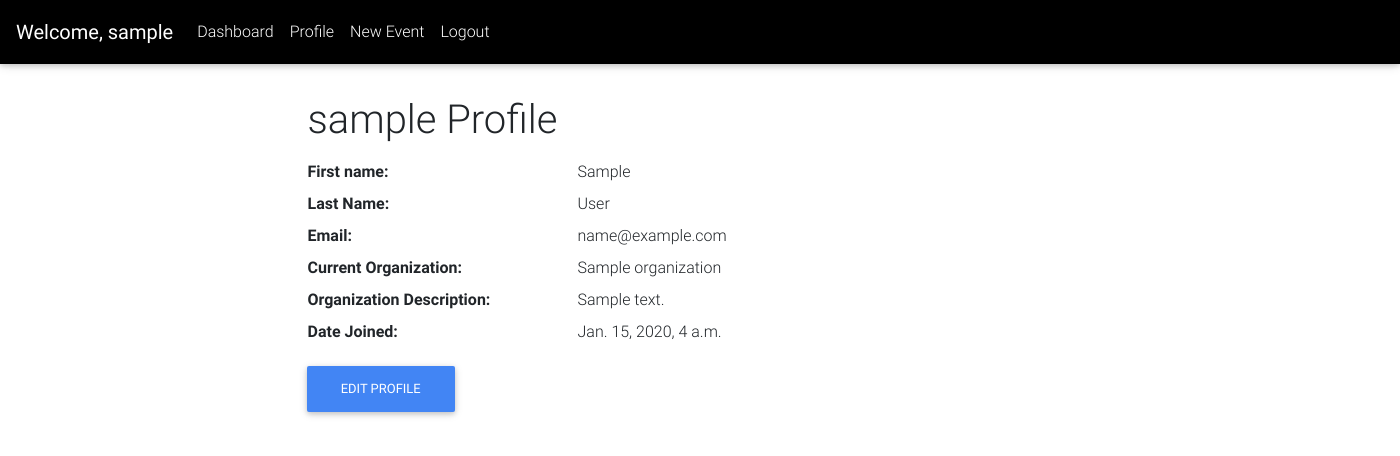
After one commit to Nolan-Little/inStep, a Django app: page /profile in a window 1400 px wide. The commit adds this page. Shown: the top 456 px of the page. Run offline with Django 3.2, Linux system fonts and the light colour scheme; a user stored in the database is signed in; tables that the repository leaves empty hold one stand-in row (values such as "Sample post"); some libraries are stand-ins or nearby versions.

Commit message:
read profile

```diff
--- a/volunteer/templates/index.html
+++ b/volunteer/templates/index.html
@@ -36,7 +36,7 @@
                             <a class="nav-link" href="/dashboard">Dashboard</a>
                         </li>
                         <li class="nav-item">
-                            <a class="nav-link" href="#">Profile</a>
+                            <a class="nav-link" href="{% url 'volunteer:profile' %}">Profile</a>
                         </li>
                         <li class="nav-item">
                             <a class="nav-link" href="/new_event_template">New Event</a>
--- /dev/null
+++ b/volunteer/templates/profile/profile.html
@@ -0,0 +1,25 @@
+{% extends 'index.html' %}
+{% load static %}
+
+{% block content %}
+  <div class="container mt-5 row">
+      <dl class="row offset-md-3 col-sm-12">
+        <h1 class=" pt-5 pb-2 col-12">{{user.username}} Profile</h1>
+          <dt class="col-sm-3">First name:</dt>
+          <dd class="col-md-9">{{user.first_name}}</dd>
+          <dt class="col-sm-3">Last Name: </dt>
+          <dd class="col-md-9">{{user.last_name}}</dd>
+          <dt class="col-sm-3">Email: </dt>
+          <dd class="col-md-9">{{user.email}}</dd>
+          <dt class="col-sm-3">Current Organization: </dt>
+          <dd class="col-md-9">{{org.name}}</dd>
+          <dt class="col-sm-3">Organization Description: </dt>
+          <dd class="col-md-9">{{org.description}}</dd>
+          <dt class="col-sm-3">Date Joined: </dt>
+          <dd class="col-md-9">{{user.date_joined}}</dd>
+          <div class="col-sm-12 p-2">
+            <a class="btn bt-sm btn-primary" href="{% url 'volunteer:edit_profile' %}">Edit Profile</a>
+          </div>
+      </dl>
+  </div>
+{% endblock content %}
--- a/volunteer/urls.py
+++ b/volunteer/urls.py
@@ -10,6 +10,8 @@ urlpatterns = [
     url(r'^logout$', views.user_logout, name='logout'),
     url(r'^register$', views.register, name='register'),
     url(r'^new_org', views.new_org, name="new_org"),
+    url(r'^profile', views.profile, name="profile"),
+    url(r'^edit_profile', views.edit_profile, name="edit_profile"),
     url(r'^dashboard', views.dashboard, name="dashboard"),
     url(r'^new_event_template', views.new_event_template, name="new_event_template"),
     url(r'^event_template_details/(?P<event_template_id>\d+)/$', views.event_template_details, name="event_template_details"),
--- a/volunteer/views/__init__.py
+++ b/volunteer/views/__init__.py
@@ -4,3 +4,4 @@ from .org_views import *
 from .dashboard_views import *
 from .event_views import *
 from .shift_views import *
+from .profile_views import *
--- /dev/null
+++ b/volunteer/views/profile_views.py
@@ -0,0 +1,51 @@
+import datetime
+from django.shortcuts import render
+from django.contrib.auth.models import User
+from django.http import HttpResponseRedirect
+from django.urls import reverse
+from volunteer.models import Organization
+from volunteer.forms import EditProfileForm
+
+
+def profile(request):
+    '''read user profile
+
+    Arguments:
+        request {request} -- http request object
+    '''
+    # TODO: change org to selection
+    org = Organization.objects.filter(user=request.user)[0]
+    template_name = "profile/profile.html"
+    context = {
+        'org': org
+    }
+    return render(request, template_name, context)
+
+def edit_profile(request):
+    # TODO: change org to selection
+    org = Organization.objects.filter(user=request.user)[0]
+
+
+    if request.method == "GET":
+        user = request.user
+        data = {
+            'username': user.username,
+            'first_name': user.first_name,
+            'last_name': user.last_name,
+            'email': user.email,
+            'org_name': org.name,
+            'org_description': org.description
+        }
+
+        edit_profile_form = EditProfileForm(data=data)
+        template_name = "profile/edit_profile.html"
+        context = {
+            'org': org,
+            'edit_form': edit_profile_form
+        }
+
+
+    if request.method == "POST":
+        pass
+
+    return render(request, template_name, context)
```
Also changed, not shown: volunteer/forms.py (+8 -0 lines), volunteer/templates/profile/edit_profile.html (added, +20 -0 lines).
